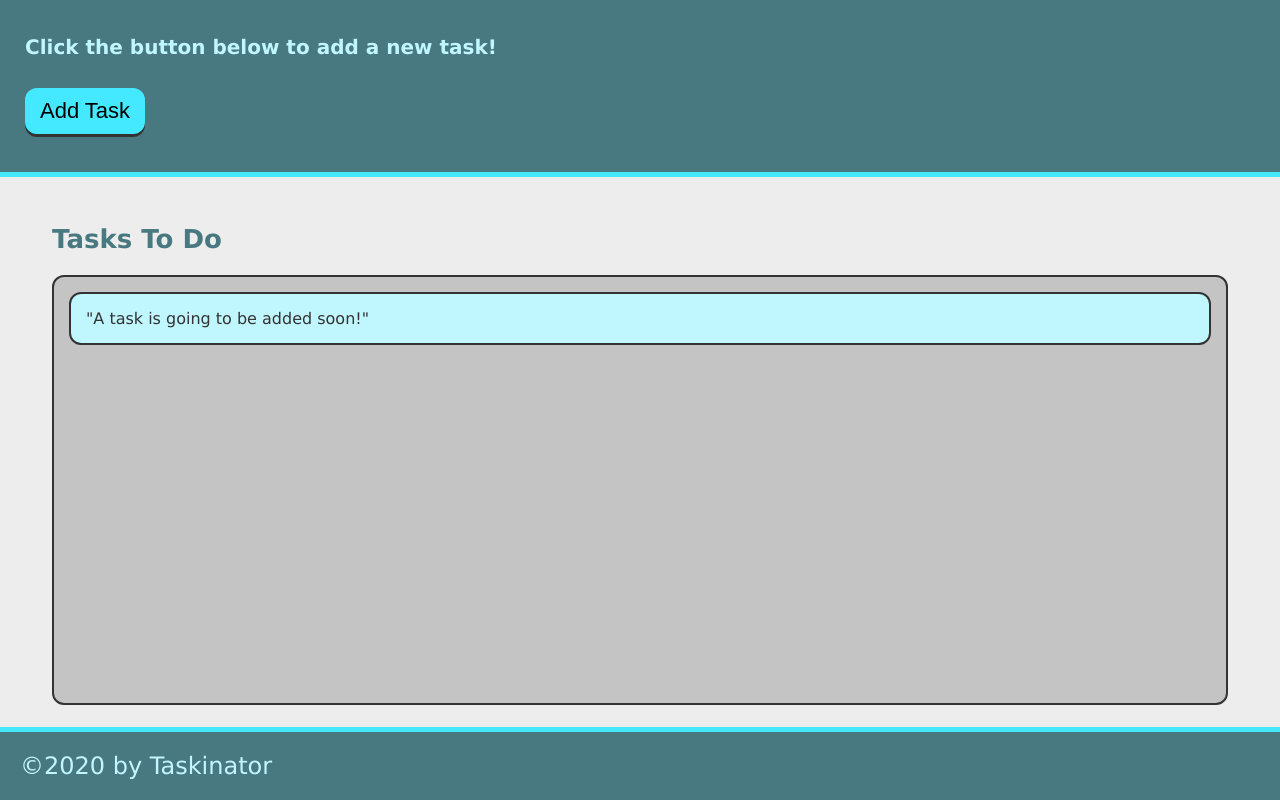
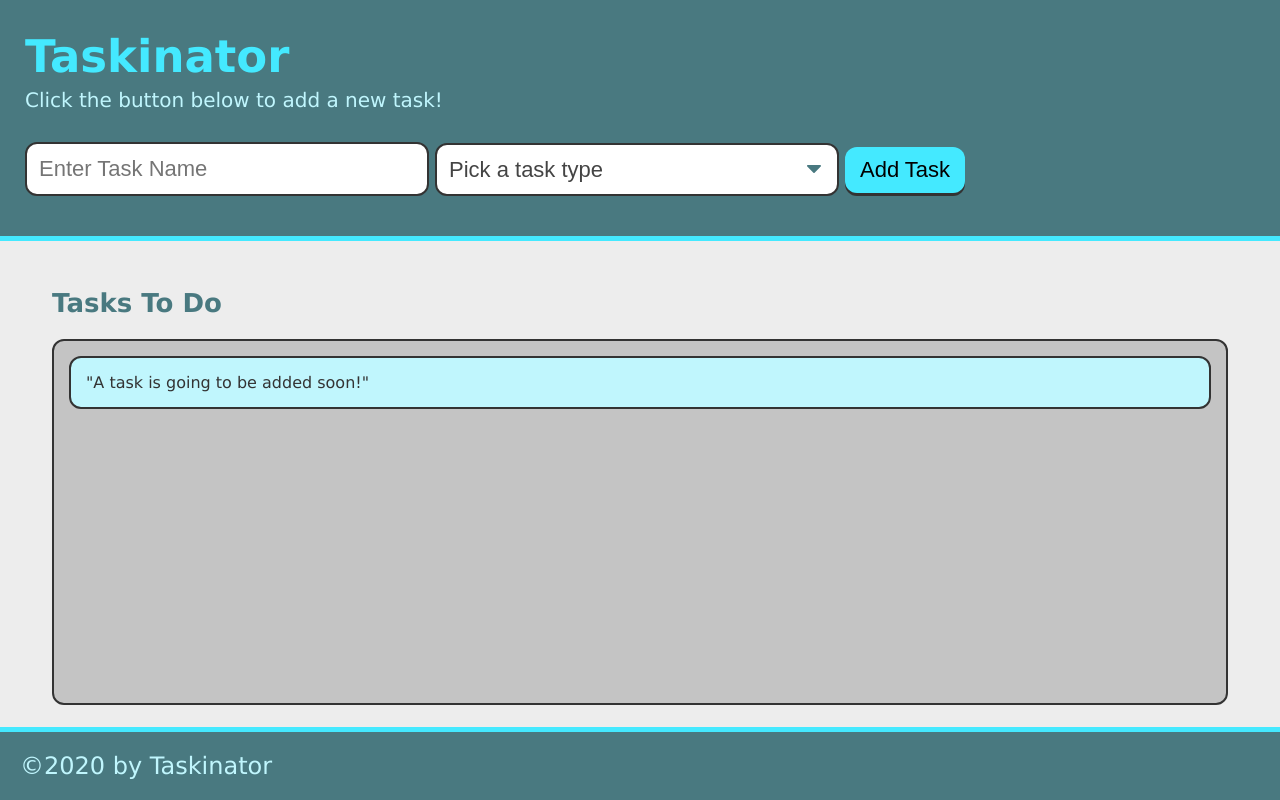
Before and after one commit to bdswartz/taskinator, a plain HTML site: page index.html in a window 1280 px wide. Drawn offline with Linux system fonts and the light colour scheme.

Commit message:
added form inputs

```diff
--- a/index.html
+++ b/index.html
@@ -9,10 +9,25 @@
 </head>
 <body>
     <header>
-        <h1 class="page-title">
+        <h1 class="page-title">Taskinator</h1>
             <p>Click the button below to add a new task!</p>
-            <button class="btn" id="save-task">Add Task</button>
-        </h1>
+            <form id="task-form">
+                <div class="form-group">
+                    <input type="text" name="task-name" placeholder="Enter Task Name" />
+                  </div>
+                <div class="form-group">
+                    <select name="task-type" class="select-dropdown">
+                      <option value="" disabled selected>Pick a task type</option>
+                      <option value="Print">Print</option>
+                      <option value="Web">Web</option>
+                      <option value="Mobile">Mobile</option>
+                    </select>
+                  </div>
+                <div class="form-group">
+                  <button class="btn" id="save-task" type="submit">Add Task</button>
+                  </div>
+            </form>
+
     </header>
     <main class="page-content">
         <section class="task-list-wrapper">
```
